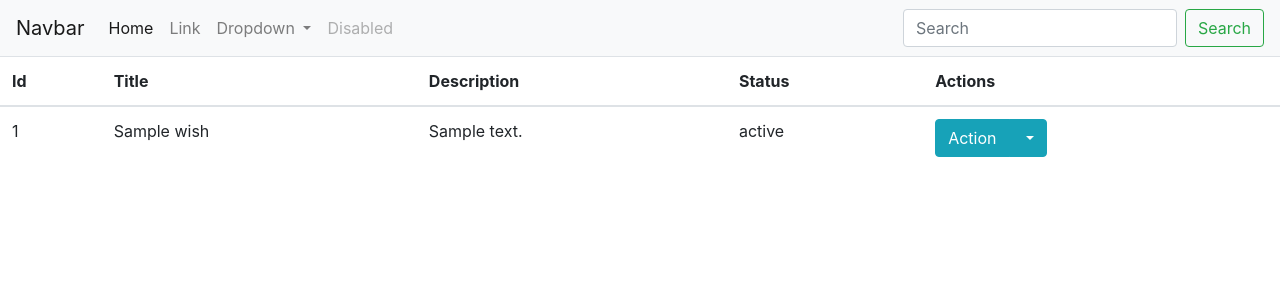
After one commit to YuelinZhang0822/personal_site, a Python web app: template templates/wishes.html in a window 1280 px wide. The commit adds this page. Shown: the top 300 px of the page. Run offline with Jinja, Linux system fonts and the light colour scheme; the template is opened without the code that fills it: most values are stand-ins (such as "Sample title", 1, 10 or a date in 2020); some libraries are stand-ins or nearby versions.

Commit message:
some frontend change

```diff
--- a/templates/base.html
+++ b/templates/base.html
@@ -1,64 +1,44 @@
-{% extends "bootstrap/base.html" %}
 <!--Bootstrap version is 3.3.7, So check this doc : https://getbootstrap.com/docs/3.3/-->
+{% extends "bootstrap.html" %}
 {% block title %}My Wish List{% endblock %}
 
 {% block navbar %}
-    <nav class="navbar navbar-default">
-      <div class="container-fluid">
-        <!-- Brand and toggle get grouped for better mobile display -->
-        <div class="navbar-header">
-          <button type="button" class="navbar-toggle collapsed" data-toggle="collapse" data-target="#bs-example-navbar-collapse-1" aria-expanded="false">
-            <span class="sr-only">Toggle navigation</span>
-            <span class="icon-bar"></span>
-            <span class="icon-bar"></span>
-            <span class="icon-bar"></span>
-          </button>
-          <a class="navbar-brand" href="#">Brand</a>
-        </div>
+    <nav class="navbar navbar-expand-lg navbar-light bg-light">
+      <a class="navbar-brand" href="#">Navbar</a>
+      <button class="navbar-toggler" type="button" data-toggle="collapse" data-target="#navbarSupportedContent" aria-controls="navbarSupportedContent" aria-expanded="false" aria-label="Toggle navigation">
+        <span class="navbar-toggler-icon"></span>
+      </button>
 
-        <!-- Collect the nav links, forms, and other content for toggling -->
-        <div class="collapse navbar-collapse" id="bs-example-navbar-collapse-1">
-          <ul class="nav navbar-nav">
-            <li class="active"><a href="#">Link <span class="sr-only">(current)</span></a></li>
-            <li><a href="#">Link</a></li>
-            <li class="dropdown">
-              <a href="#" class="dropdown-toggle" data-toggle="dropdown" role="button" aria-haspopup="true" aria-expanded="false">Dropdown <span class="caret"></span></a>
-              <ul class="dropdown-menu">
-                <li><a href="#">Action</a></li>
-                <li><a href="#">Another action</a></li>
-                <li><a href="#">Something else here</a></li>
-                <li role="separator" class="divider"></li>
-                <li><a href="#">Separated link</a></li>
-                <li role="separator" class="divider"></li>
-                <li><a href="#">One more separated link</a></li>
-              </ul>
-            </li>
-          </ul>
-          <form class="navbar-form navbar-left">
-            <div class="form-group">
-              <input type="text" class="form-control" placeholder="Search">
+      <div class="collapse navbar-collapse" id="navbarSupportedContent">
+        <ul class="navbar-nav mr-auto">
+          <li class="nav-item active">
+            <a class="nav-link" href="#">Home <span class="sr-only">(current)</span></a>
+          </li>
+          <li class="nav-item">
+            <a class="nav-link" href="#">Link</a>
+          </li>
+          <li class="nav-item dropdown">
+            <a class="nav-link dropdown-toggle" href="#" id="navbarDropdown" role="button" data-toggle="dropdown" aria-haspopup="true" aria-expanded="false">
+              Dropdown
+            </a>
+            <div class="dropdown-menu" aria-labelledby="navbarDropdown">
+              <a class="dropdown-item" href="#">Action</a>
+              <a class="dropdown-item" href="#">Another action</a>
+              <div class="dropdown-divider"></div>
+              <a class="dropdown-item" href="#">Something else here</a>
             </div>
-            <button type="submit" class="btn btn-default">Submit</button>
-          </form>
-          <ul class="nav navbar-nav navbar-right">
-            <li><a href="#">Link</a></li>
-            <li class="dropdown">
-              <a href="#" class="dropdown-toggle" data-toggle="dropdown" role="button" aria-haspopup="true" aria-expanded="false">Dropdown <span class="caret"></span></a>
-              <ul class="dropdown-menu">
-                <li><a href="#">Action</a></li>
-                <li><a href="#">Another action</a></li>
-                <li><a href="#">Something else here</a></li>
-                <li role="separator" class="divider"></li>
-                <li><a href="#">Separated link</a></li>
-              </ul>
-            </li>
-          </ul>
-        </div><!-- /.navbar-collapse -->
-      </div><!-- /.container-fluid -->
+          </li>
+          <li class="nav-item">
+            <a class="nav-link disabled" href="#" tabindex="-1" aria-disabled="true">Disabled</a>
+          </li>
+        </ul>
+        <form class="form-inline my-2 my-lg-0">
+          <input class="form-control mr-sm-2" type="search" placeholder="Search" aria-label="Search">
+          <button class="btn btn-outline-success my-2 my-sm-0" type="submit">Search</button>
+        </form>
+      </div>
     </nav>
 
 {% endblock %}
 
-{% block content %}
-  <h1>Hello, Bootstrap</h1>
-{% endblock %}
+<h1>Hello, Bootstrap</h1>
--- /dev/null
+++ b/templates/bootstrap.html
@@ -0,0 +1,24 @@
+<!doctype html>
+<html lang="en">
+  <head>
+    <!-- Required meta tags -->
+    <meta charset="utf-8">
+    <meta name="viewport" content="width=device-width, initial-scale=1, shrink-to-fit=no">
+
+    <!-- Bootstrap CSS -->
+    <link rel="stylesheet" href="https://stackpath.bootstrapcdn.com/bootstrap/4.4.1/css/bootstrap.min.css" integrity="sha384-Vkoo8x4CGsO3+Hhxv8T/Q5PaXtkKtu6ug5TOeNV6gBiFeWPGFN9MuhOf23Q9Ifjh" crossorigin="anonymous">
+    <title>{% block title %}Hello, world!{% endblock %}</title>
+  </head>
+  <body>
+    {% block navbar %}{% endblock %}
+    {% block content %}
+      <h1>Hello, world!</h1>
+    {% endblock %}
+
+    <!-- Optional JavaScript -->
+    <!-- jQuery first, then Popper.js, then Bootstrap JS -->
+    <script src="https://code.jquery.com/jquery-3.4.1.slim.min.js" integrity="sha384-J6qa4849blE2+poT4WnyKhv5vZF5SrPo0iEjwBvKU7imGFAV0wwj1yYfoRSJoZ+n" crossorigin="anonymous"></script>
+    <script src="https://cdn.jsdelivr.net/npm/popper.js@1.16.0/dist/umd/popper.min.js" integrity="sha384-Q6E9RHvbIyZFJoft+2mJbHaEWldlvI9IOYy5n3zV9zzTtmI3UksdQRVvoxMfooAo" crossorigin="anonymous"></script>
+    <script src="https://stackpath.bootstrapcdn.com/bootstrap/4.4.1/js/bootstrap.min.js" integrity="sha384-wfSDF2E50Y2D1uUdj0O3uMBJnjuUD4Ih7YwaYd1iqfktj0Uod8GCExl3Og8ifwB6" crossorigin="anonymous"></script>
+  </body>
+</html>
--- /dev/null
+++ b/templates/wishes.html
@@ -0,0 +1,39 @@
+{% extends "base.html" %}
+{% block content %}
+    <table class="table table-hover">
+        <thead>
+            <th class="active">Id</th>
+            <th class="active">Title</th>
+            <th class="active">Description</th>
+            <th class="active">Status</th>
+            <th class="active">Actions</th>
+        </thead>
+        <tbody>
+            {% for wish in wishes %}
+            <tr class="info">
+                    <td>{{ wish.id }}</td>
+                    <td>{{ wish.title }}</td>
+                    <td>{{ wish.description }}</td>
+                    <td>{{ wish.status }}</td>
+                    <td>
+                        <div class="btn-group">
+                          <button type="button" class="btn btn-info">Action</button>
+                          <button type="button" class="btn btn-info dropdown-toggle" data-toggle="dropdown" aria-haspopup="true" aria-expanded="false">
+                            <span class="caret"></span>
+                            <span class="sr-only">Toggle Dropdown</span>
+                          </button>
+                          <ul class="dropdown-menu">
+                            <li><a href="#">Action</a></li>
+                            <li><a href="#">Another action</a></li>
+                            <li><a href="#">Something else here</a></li>
+                            <li role="separator" class="divider"></li>
+                            <li><a href="#">Separated link</a></li>
+                          </ul>
+                        </div>
+                    </td>
+                </tr>
+            {% endfor %}
+
+        </tbody>
+    </table>
+{% endblock %}
--- a/views/__init__.py
+++ b/views/__init__.py
@@ -1,3 +1,4 @@
 from __future__ import absolute_import
 
 import personal_site.views.index
+import personal_site.views.wish
```
Also changed, not shown: templates/index.html (+7 -19 lines), views/index.py (+2 -5 lines), views/wish.py (added, +12 -0 lines).
